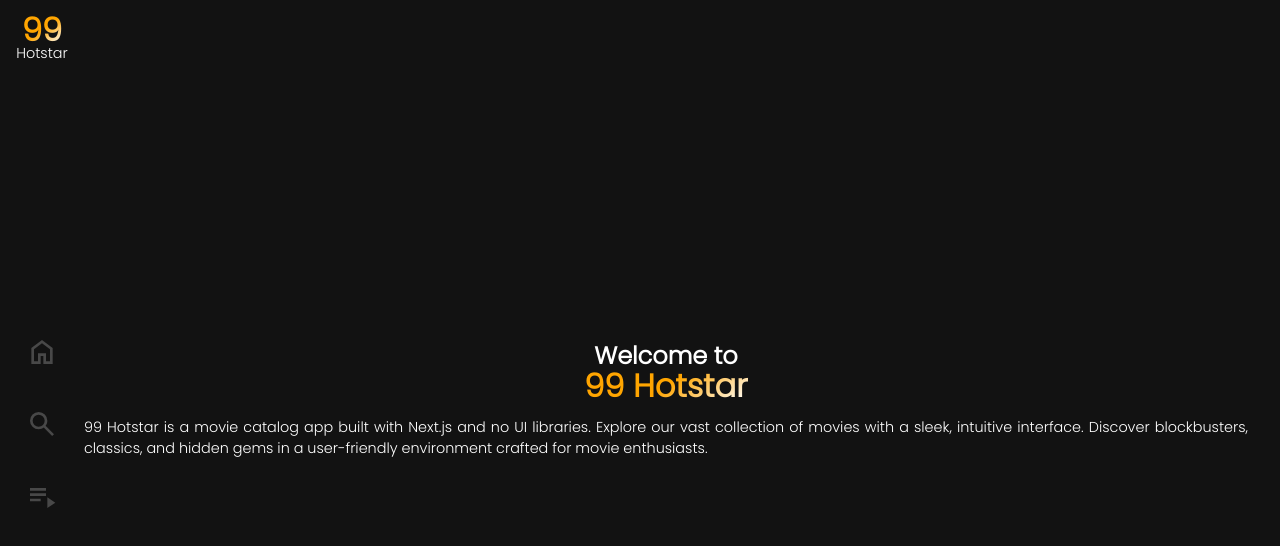
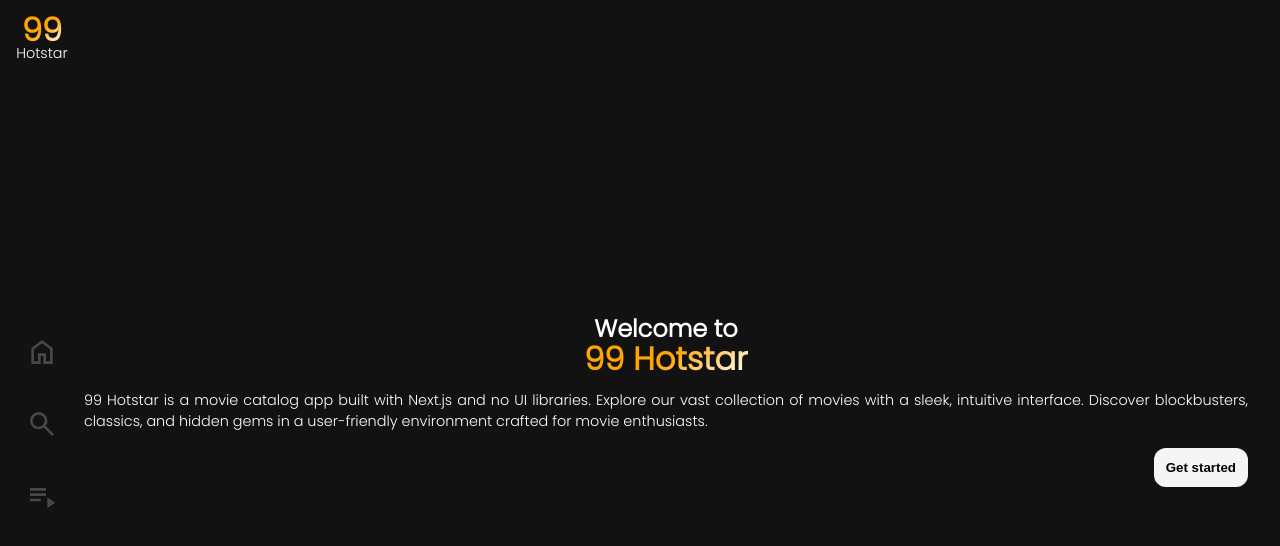
Before and after one commit to azharizkita/99-hotstar, a Next.js app: page / in a window 1280 px wide. Shown: the top 546 px of the page. Built offline with nearby package versions, Linux system fonts and the light colour scheme.

Commit message:
feat: added button component
Signed-off-by: azharizkita <azharikita@icloud.com>

```diff
--- a/src/app/page.tsx
+++ b/src/app/page.tsx
@@ -1,5 +1,6 @@
 import { Flex } from "@/components/base";
-import { spacing } from "@/styles/utils";
+import GetStartedButton from "@/components/GetStartedButton";
+import { contentSafeAreaStyles, spacing } from "@/styles/utils";
 
 export default function Home() {
   return (
@@ -7,9 +8,8 @@ export default function Home() {
       style={{
         justifyContent: "center",
         alignItems: "center",
-        padding: spacing(8),
-        paddingLeft: spacing(21),
         gap: spacing(4),
+        ...contentSafeAreaStyles,
       }}
     >
       <Flex style={{ flexGrow: 0, alignItems: "center", lineHeight: "30px" }}>
@@ -24,6 +24,7 @@ export default function Home() {
         interface. Discover blockbusters, classics, and hidden gems in a
         user-friendly environment crafted for movie enthusiasts.
       </p>
+      <GetStartedButton />
     </Flex>
   );
 }
--- /dev/null
+++ b/src/components/GetStartedButton.tsx
@@ -0,0 +1,22 @@
+"use client";
+
+import { useRouter } from "next/navigation";
+import Button from "./base/Button";
+
+const GetStartedButton = () => {
+  const { replace } = useRouter();
+  const handleOnClick = () => {
+    replace("/home");
+  };
+  return (
+    <Button
+      onClick={handleOnClick}
+      variant="primary"
+      style={{ alignSelf: "end" }}
+    >
+      Get started
+    </Button>
+  );
+};
+
+export default GetStartedButton;
--- /dev/null
+++ b/src/components/base/Button/index.tsx
@@ -0,0 +1,27 @@
+import React, { CSSProperties, FC, HTMLAttributes } from "react";
+import { buttonStyles } from "./styles";
+import styles from "./styles.module.css";
+
+interface ButtonProps extends HTMLAttributes<HTMLButtonElement> {
+  variant?: "primary" | "secondary";
+}
+
+const Button: FC<ButtonProps> = (props) => {
+  const { children, style, variant = "secondary", ...restProps } = props;
+  const background: CSSProperties["backgroundColor"] =
+    variant === "primary" ? "whitesmoke" : "";
+  const color: CSSProperties["color"] =
+    variant === "primary" ? "black" : "white";
+
+  return (
+    <button
+      className={styles.button}
+      {...restProps}
+      style={{ ...buttonStyles, color, background, ...style }}
+    >
+      {children}
+    </button>
+  );
+};
+
+export default Button;
--- /dev/null
+++ b/src/components/base/Button/styles.module.css
@@ -0,0 +1,7 @@
+.button:hover {
+  box-shadow: 0 0 7px rgba(255, 255, 255, 0.8);
+}
+
+.button:active {
+  box-shadow: none;
+}
--- /dev/null
+++ b/src/components/base/Button/styles.ts
@@ -0,0 +1,12 @@
+import { spacing } from "@/styles/utils";
+import { CSSProperties } from "react";
+
+export const buttonStyles: CSSProperties = {
+  padding: spacing(3),
+  borderRadius: spacing(3),
+  border: "none",
+  cursor: "pointer",
+  fontWeight: "bold",
+  color: "whitesmoke",
+  transition: "all 300ms ease-in-out",
+};
--- a/src/styles/utils.ts
+++ b/src/styles/utils.ts
@@ -1,3 +1,5 @@
+import { CSSProperties } from "react";
+
 /**
  * Provides a consistent spacing value
  *
@@ -5,3 +7,14 @@
  * @returns `${factor * 4}px`
  */
 export const spacing = (factor: number) => `${factor * 4}px`;
+
+/**
+ * Provides a consistent content padding
+ *
+ * @param factor number
+ * @returns `${factor * 4}px`
+ */
+export const contentSafeAreaStyles: CSSProperties = {
+  padding: spacing(8),
+  paddingLeft: spacing(21),
+};
```
